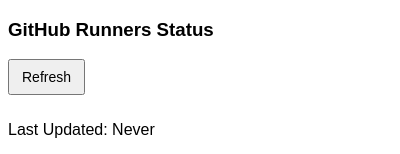
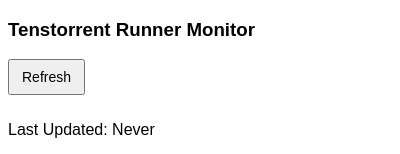
Before and after one commit to williamlyTT/tt-runner-monitor, a browser extension: page popup.html in a window 400 px wide. Shown: the top 154 px of the page. Drawn offline with Linux system fonts and the light colour scheme.

Commit message:
Update name

```diff
--- a/popup.html
+++ b/popup.html
@@ -25,7 +25,7 @@
     </style>
 </head>
 <body>
-    <h3>GitHub Runners Status</h3>
+    <h3>Tenstorrent Runner Monitor</h3>
     <button id="refreshButton">Refresh</button> <!-- ✅ New Refresh Button -->
     <p id="lastUpdated">Last Updated: Never</p>
     <table>
```
